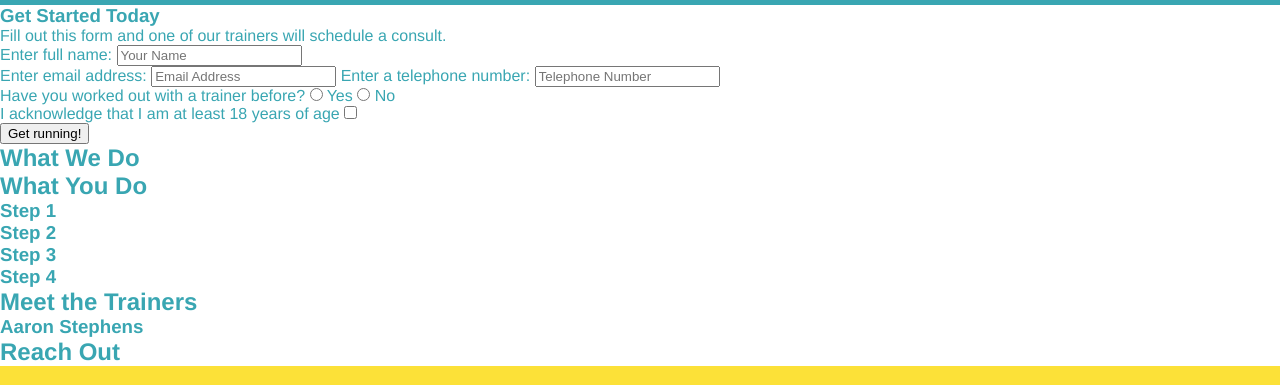
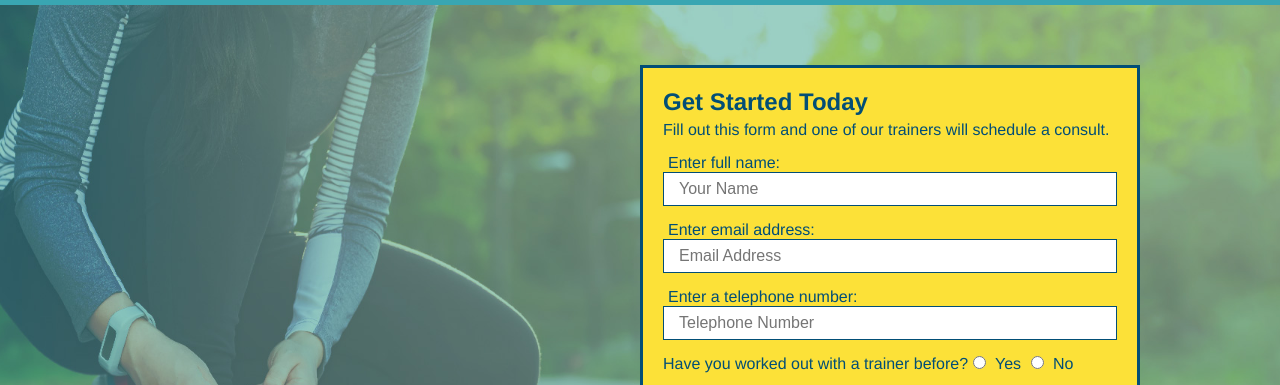
Before and after one commit to kellylotz7/run-buddy, a plain HTML site: page index.html in a window 1280 px wide. Shown: the part 77-462 px from the top of the page. Drawn offline with Linux system fonts and the light colour scheme.

Commit message:
added section IDs, finished contact form formatting and hero

```diff
--- a/assets/css/style.css
+++ b/assets/css/style.css
@@ -1,7 +1,7 @@
 /* applies to all */
 * {
     margin: 0;
-    padding 0;
+    padding: 0;
     box-sizing: border-box;
 }
 
@@ -68,3 +68,59 @@ body {
   footer a {
       color: #024e76;
   }
+
+  section {
+    padding: 60px;
+  }
+
+  /*Hero Style */
+    .hero {
+      background-image: url("../images/hero-bg.jpg");
+      height: 600px;
+      background-size: cover;
+      background-position: center;
+      position: relative;
+  }
+
+  /* Hero Form Formatting */
+    .hero-form {
+        background-color: #fce138;
+        padding: 20px;
+        width: 500px;
+        color: #024e76;
+        border: solid 3px #024e76;
+        position: absolute;
+        bottom: 120px;
+        right: 140px;
+
+    }
+
+    .hero-form h3 {
+        margin: 0px;
+        font-size: 24px;
+    }
+
+    .hero-form p {
+        margin: 5px 0 15px 0;
+      }
+
+    .form-input {
+        border: 1px solid #024e76;
+        display: block;
+        padding: 7px 15px;
+        font-size: 16px;
+        color: #024e76;
+        width: 100%;
+        margin-bottom: 15px;
+      }
+
+    .hero-form label {
+        margin: 0 5px;
+    }
+
+    button {
+        padding: 10px;
+        font-size: 15px;
+        background-color: #024e76;
+        color: #fce138;
+    }
--- a/index.html
+++ b/index.html
@@ -33,20 +33,20 @@
         </header>
 
         <!--HERO and Contact Form-->
-<section>
-    <div>
+<section class="hero">
+    <div class="hero-form">
                 <h3>Get Started Today</h3>
                 <p>Fill out this form and one of our trainers will schedule a consult.</p>
         <!-- Form Element-->
         <form>
             <label for="name">Enter full name:</label>
-            <input type="text" placeholder="Your Name" name="name" id="name" />
-        <br />
+            <input type="text" placeholder="Your Name" name="name" id="name" class="form-input"/>
+
             <label for="email">Enter email address:</label>
-            <input type="email" placeholder="Email Address" name="email" id="email" />
+            <input type="email" placeholder="Email Address" name="email" id="email" class="form-input"/>
 
             <label for="phone">Enter a telephone number:</label>
-            <input type="tel" placeholder="Telephone Number" name="phone" id="phone" />
+            <input type="tel" placeholder="Telephone Number" name="phone" id="phone" class="form-input"/>
         <p>
             Have you worked out with a trainer before?
                 <input type="radio" name="trainer-confirm" id="trainer-yes"/>
@@ -69,35 +69,42 @@
 </section>
         <!-- End Hero-->
 
-
+<div>
         <!-- "What We Do" Section-->
-        <section>
+        <section id="what-we-do">
             <h2>What We Do</h2>
+            <p>
+                butcher selfies chambray shabby chic gentrify readymade yr Echo Park XOXO Tumblr normcore Banksy direct trade Blue Bottle chillwave you probably haven't heard of them single-origin coffee Vice fanny pack fixie Odd Future Austin fingerstache pickled twee synth Wes Anderson Thundercats viral bitters flannel meggings narwhal Marfa Schlitz sustainable Intelligentsia umami deep v craft
+            </p>
         </section>
 
         <!-- "What You Do" Section-->
-        <section>
+        <section id="what-you-do">
             <h2>What You Do</h2>
 
                 <div>
-                    <h3>Step 1</h3>
+                    <h3>Step 1: Fill Out the Form Above.</h3>
+                    <p>You're already here, so why not?</p>
                 </div>
 
                 <div>
-                    <h3>Step 2</h3>
+                    <h3>Step 2: Consult with One of Our Trainers.</h3>
+                    <p>Are you here to build muscle, lose weight, or just feel good?</p>
                 </div>
 
                 <div>
-                    <h3>Step 3</h3>
+                    <h3>Step 3: Get Running.</h3>
+                    <p>Hit the ground running (literally) once your trainer lays out your plan.</p>
                 </div>
 
                 <div>
-                    <h3>Step 4</h3>
+                    <h3>Step 4: See Results.</h3>
+                    <p>Bi-weekly checkins with your trainer will keep you focused</p>
                 </div>
         </section>
 
         <!-- "Meet The Trainers" Section-->
-        <section>
+        <section id="your-trainers">
             <h2>Meet the Trainers</h2>
 
                 <div>
@@ -106,10 +113,10 @@
         </section>
 
         <!-- "Reach Out" -->
-        <section>
+        <section id="reach-out">
             <h2>Reach Out</h2>
         </section>
-
+</div>
         <!--Footer-->
         <footer>
             <h2>❤️ Made with love by Run Buddy.</h2>
```
Also changed, not shown: assets/images/hero-bg.jpg (added).
